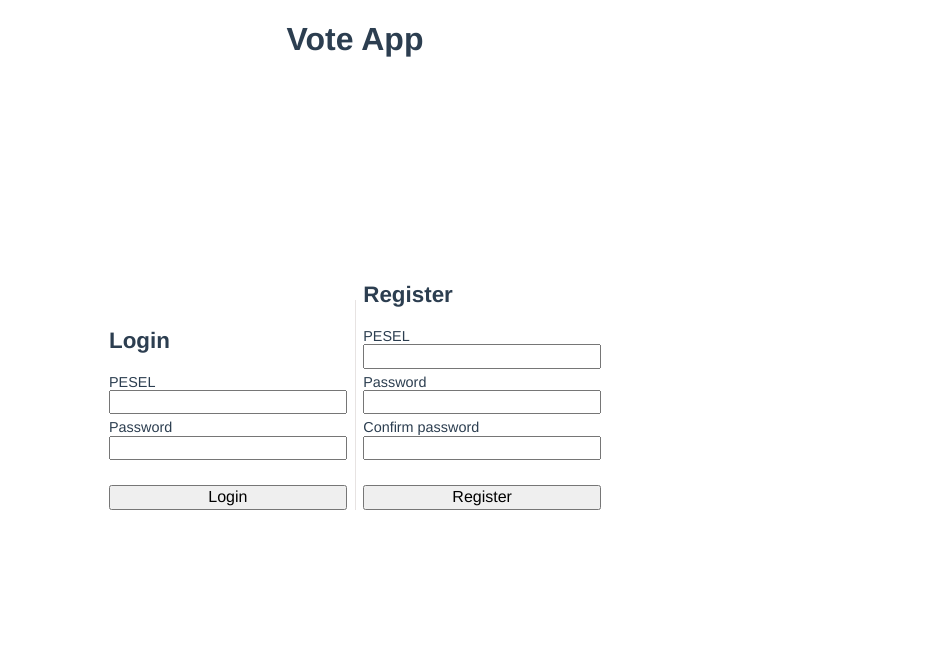
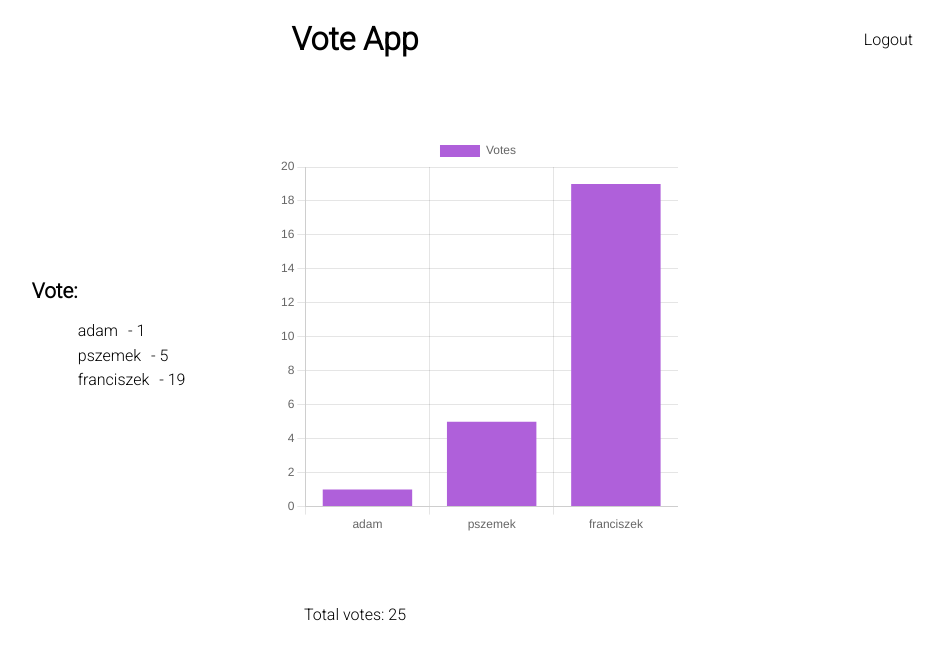
Before and after one commit to kamilczysko/VotingWebApp, a Vue app in the folder frontend/vote-app-view/: page / in a window 1280 px wide. Shown: the top 660 px of the page, without its empty margins (285-1229 px from the left). Built offline with nearby package versions, Linux system fonts and the light colour scheme.

Commit message:
add chart with voting list

```diff
--- a/frontend/vote-app-view/package.json
+++ b/frontend/vote-app-view/package.json
@@ -8,8 +8,10 @@
     "lint": "vue-cli-service lint"
   },
   "dependencies": {
+    "chart.js": "^3.7.1",
     "core-js": "^3.6.5",
-    "vue": "^3.0.0"
+    "vue": "^3.0.0",
+    "vue-chartjs": "^4.0.7"
   },
   "devDependencies": {
     "@vue/cli-plugin-babel": "~4.5.13",
--- a/frontend/vote-app-view/src/App.vue
+++ b/frontend/vote-app-view/src/App.vue
@@ -1,29 +1,68 @@
 <template>
   <main class="main">
     <nav>
-      <h1>Vote App</h1>
+      <h1 class="header">Vote App</h1>
+      <a class="hidden" href="#">Show candidates</a>
+      <a href="#">Logout</a>
+      <a class="hidden" href="#">User panel</a>
     </nav>
-    <UserForm/>
+    <!-- <UserForm/> -->
+    <CandidatesList/>
   </main>
 </template>
 
 <script>
-import UserForm from "./components/UserForm.vue"
+// import UserForm from "./components/UserForm.vue"
+import CandidatesList from "./components/CandidatesList.vue"
 export default {
   name: 'App',
   components: {
-    UserForm
+    // UserForm,
+    CandidatesList
   }
 }
 </script>
 
 <style scoped>
-  h1 {
-    text-align: center;
+  button {
+    border:none;
+    background: none;
+  }
+  nav {
+    display: grid;
+    grid-template-columns: 2fr 2fr 1fr 1fr;
+    width: 100%;
+    height: 10vh;
+  }
+  nav a {
+    grid-column: 4;
+    display: flex;
+    justify-content: center;
+    align-self: center;
+    text-decoration: none;
+    color: black;
+  }
+    nav a:hover {
+    font-weight: bolder;
+    position: relative;
+    bottom: 2px;
+    left: 2px;
+  }
+  nav h1 {
+    grid-column: 2;
+    display: flex;
+    align-self: center;
+    justify-content: center;
   }
  main {
    display: flex;
    height: 80vh;
    flex-direction: column;
+   justify-content: center;
+   align-items: center;
  }
+ .hidden {
+   display: none;
+ }
+
 </style>
--- a/frontend/vote-app-view/src/assets/css/style.css
+++ b/frontend/vote-app-view/src/assets/css/style.css
@@ -1,9 +1,6 @@
+@import url('https://fonts.googleapis.com/css2?family=Roboto:wght@100;300&display=swap');
+@import url('https://fonts.googleapis.com/css2?family=Poppins:wght@100&family=Roboto:wght@100;300&display=swap');
 #app {
-    font-family: Avenir, Helvetica, Arial, sans-serif;
-    -webkit-font-smoothing: antialiased;
-    -moz-osx-font-smoothing: grayscale;
-    /* text-align: center; */
-    color: #2c3e50;
-    /* width: 90vw;
-    height: 90vh; */
+  /* font-family: 'Poppins', sans-serif; */
+  font-family: 'Roboto', sans-serif;
   }
--- /dev/null
+++ b/frontend/vote-app-view/src/components/CandidatesList.vue
@@ -0,0 +1,110 @@
+<template>
+    <main>
+        <section>
+            <div class="voteList">
+                <h2>Vote:</h2>
+                <ul>
+                    <li v-for="c in candidates" v-bind:key="c.id"><button v-on:click="vote(c.id)">{{c.name}}</button> - {{c.votes}}</li>
+                </ul>
+            </div>
+            <Bar :chart-data="getChartData" :chart-options="chartOptions"/>
+        </section>
+        <p>Total votes: {{getTotal}}</p>
+    </main>
+</template>
+
+<script>
+import { Bar } from 'vue-chartjs'
+
+
+import { Chart as ChartJS, Title, Tooltip, Legend, BarElement, CategoryScale, LinearScale } from 'chart.js'
+ChartJS.register(Title, Tooltip, Legend, BarElement, CategoryScale, LinearScale)
+
+export default {
+    name: "candidate-list",
+    components: {
+        Bar
+    },
+    data: () => {
+        return {
+            candidates: [{"id": 1, "name": "adam", "votes": 1},{"id": 2, "name": "pszemek", "votes": 5}, {"id": 3, "name": "franciszek", "votes": 19}],
+            chartOptions: {
+                responsive: true,
+                maintainAspectRatio: false
+            }
+        }
+    },
+    methods:{
+        getTotalNumberOfVotes(){
+            this.candidates.array.forEach(element => {
+                this.totalNumberOfVotes += element.votes
+            });
+            return this.totalNumberOfVotes;
+        },
+         generateRandomColor(){
+            let maxVal = 0xFFFFFF;
+            let randomNumber = Math.random() * maxVal;
+            randomNumber = Math.floor(randomNumber);
+            randomNumber = randomNumber.toString(16);
+            let randColor = randomNumber.padStart(6, 0);
+            return `#${randColor.toUpperCase()}`
+         },
+         vote(id){
+             console.log("voted on: "+id)
+             this.candidates.filter(candidate => candidate.id === id).map(candidate => candidate.votes = candidate.votes+1)
+         }
+    },
+    computed: {
+        getTotal() {
+            return this.candidates.map(a=>a.votes).reduce((a,b) => a+b);
+        },
+        getChartData() {
+            const names = this.candidates.map(candidate => candidate.name)
+            const votes = this.candidates.map(candidate => candidate.votes)
+            return {
+                labels: names,
+                datasets: [
+                    {
+                    label: "Votes",
+                    backgroundColor: this.generateRandomColor(),
+                    data: votes
+                    }
+                ]
+            }
+
+        }
+    }
+}
+</script>
+
+<style scoped>
+    h2 {
+        font-size: 1.3rem;
+    }
+    section {
+        margin: auto;
+        width: 65vw;
+        display: flex;
+        flex-direction: row;
+        justify-content: space-evenly;
+        align-items: center;
+
+    }
+    button {
+        border: none;
+        background: none;
+        cursor: pointer;
+    }
+    button:hover {
+        font-weight: bolder;
+        position: relative;
+        top: 1px;
+    }
+    li {
+        margin-top: 4px;
+        list-style: none;
+    }
+    .voteList{
+
+    }
+</style>
--- a/frontend/vote-app-view/src/components/UserForm.vue
+++ b/frontend/vote-app-view/src/components/UserForm.vue
@@ -16,7 +16,7 @@
             <label>Password</label>
             <input v-model="newPassword" type="password" name="" id="">
             <label>Confirm password</label>
-            <input v-model="newPasswordConfirmation" type="password" name="" id="">
+            <input v-model="newPasswordConfirmation" type="password" v-bind:class="{wrong : passwordConfirmationIsWrong}">
             <button class="userActionButton">Register</button>
         </section>
     </form>
@@ -31,7 +31,16 @@ export default {
         password: "",
         newLogin: "",
         newPassword: "",
-        newPasswordConfirmation: ""
+        newPasswordConfirmation: "",
+        passwordsAreDifferent: false
+        }
+    },
+    methods: {
+
+    },
+    computed: {
+        passwordConfirmationIsWrong() {
+            return this.newPasswordConfirmation != "" && this.newPasswordConfirmation != this.newPassword
         }
     }
 }
@@ -49,10 +58,11 @@ export default {
         margin-top:5px;
     }
     form {
-        width: 500px;
-        height: 300px;
+        width: 40vw;
+        height: 30vh;
         display: flex;
         flex-direction: row;
+        align-items: flex-end;
         margin: auto;
     }
     section {
@@ -66,12 +76,17 @@ export default {
 
     .separator {
         width: 1px;
-        height: 70%;
         margin: 0px 4px;
-        align-self: flex-end;
-        background: #E7E3E2;
+        background: #B4ACAA;
+        align-self: normal;
     }
     .userActionButton{
         margin-top: 25px;
     }
+    .wrong {
+        border-color: red;
+    }
+    *:focus {
+    outline: none;
+}
 </style>
```
Also changed, not shown: 1 other file (tests, documents, lock files or other folders).
